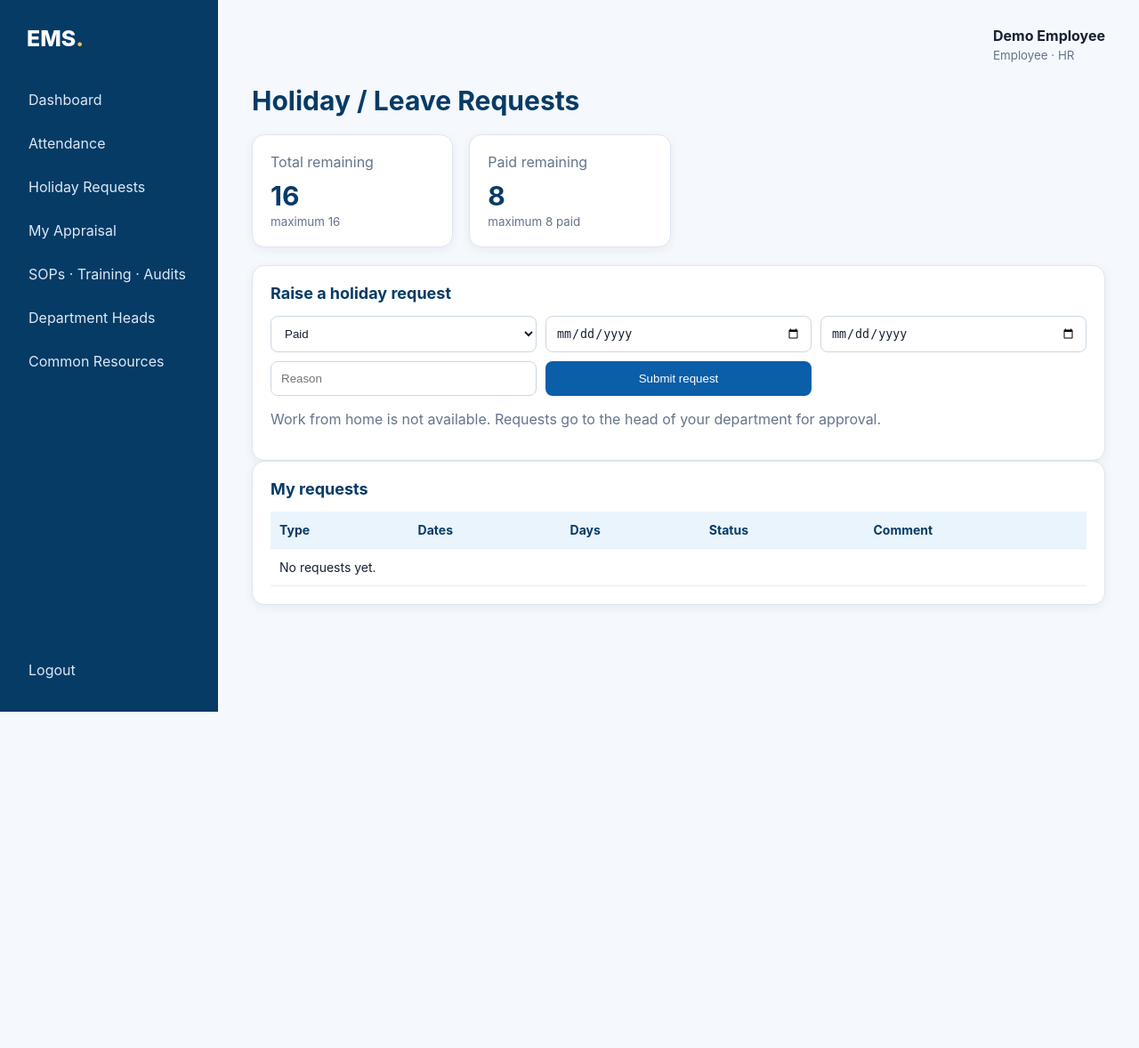
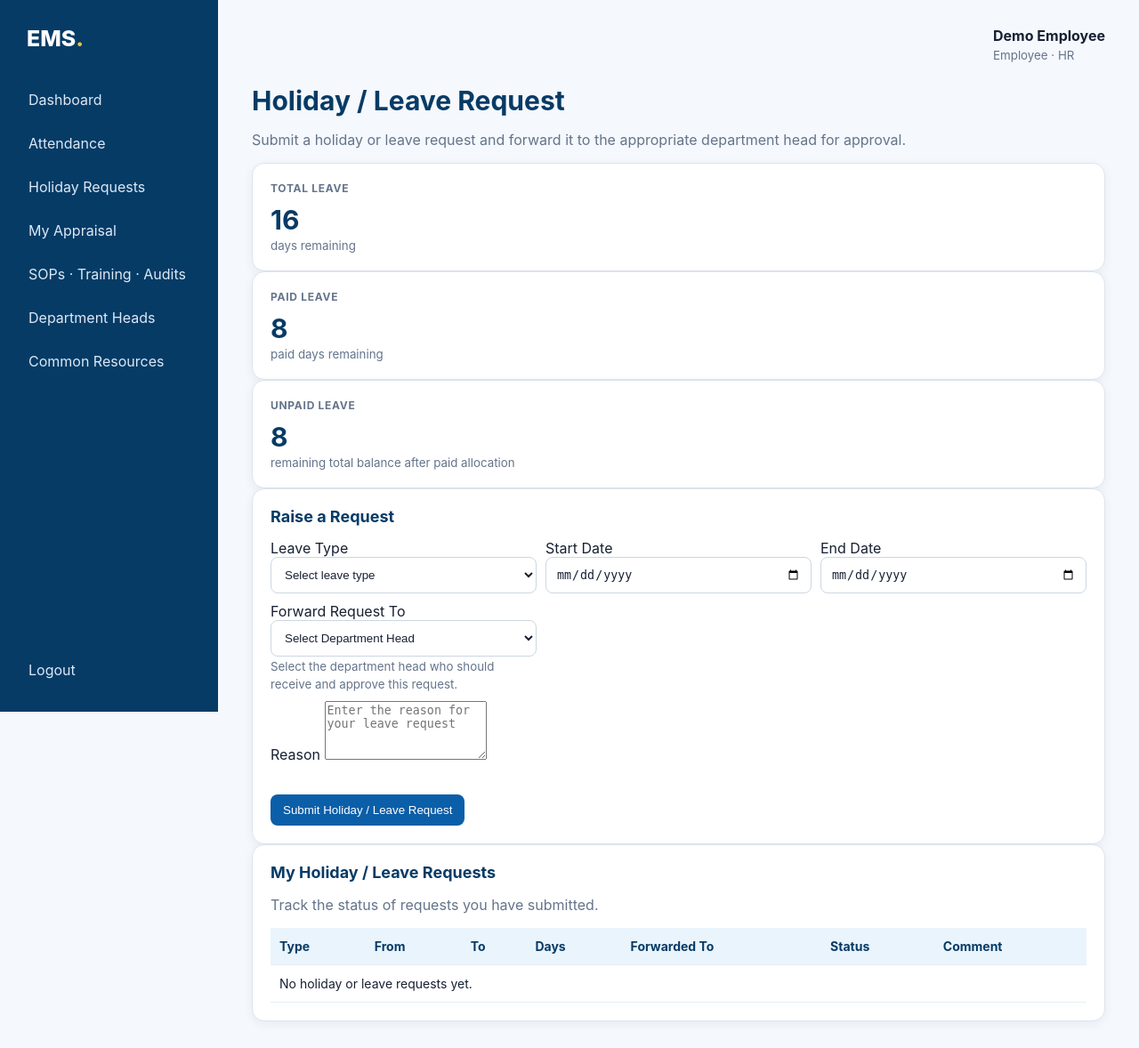
Before and after one commit to rakshithar11/EMS, a Flask app: page /leave in a window 1280 px wide. Shown: the whole page at 89% size. Before the commit the page ends 800 px from the top, so only its background shows below. Run offline with Flask 3, Linux system fonts and the light colour scheme; a user stored in the database is signed in; data comes from the database, SQL or seed files in the repository; data that the repository does not hold is empty.

Commit message:
Update leave.html

```diff
--- a/templates/leave.html
+++ b/templates/leave.html
@@ -1,17 +1,358 @@
+{% extends "base.html" %}
 
-{% extends "base.html" %}
-{% block title %}Leave & Holidays · EMS{% endblock %}
+{% block title %}Holiday / Leave · EMS{% endblock %}
+
 {% block content %}
-<h1>Holiday / Leave Requests</h1>
-<div class="grid cards"><div class="card"><span>Total remaining</span><strong>{{total_remaining}}</strong><small>maximum 16</small></div><div class="card"><span>Paid remaining</span><strong>{{paid_remaining}}</strong><small>maximum 8 paid</small></div></div>
-<section class="panel"><h2>Raise a holiday request</h2>
-<form class="form-grid" method="post">
-<select name="leave_type"><option>Paid</option><option>Unpaid</option></select>
-<input name="start_date" type="date" required><input name="end_date" type="date" required>
-<input name="reason" placeholder="Reason" required><button>Submit request</button>
-</form>
-<p class="muted">Work from home is not available. Requests go to the head of your department for approval.</p>
+
+<div class="between">
+
+    <div>
+        <h1>Holiday / Leave Request</h1>
+
+        <p class="muted">
+            Submit a holiday or leave request and forward it
+            to the appropriate department head for approval.
+        </p>
+    </div>
+
+</div>
+
+
+<!-- =====================================================
+     LEAVE BALANCE
+     ===================================================== -->
+
+<div class="cards">
+
+    <div class="card">
+        <span class="eyebrow">Total Leave</span>
+
+        <strong>
+            {{ total_remaining }}
+        </strong>
+
+        <small>
+            days remaining
+        </small>
+    </div>
+
+
+    <div class="card">
+        <span class="eyebrow">Paid Leave</span>
+
+        <strong>
+            {{ paid_remaining }}
+        </strong>
+
+        <small>
+            paid days remaining
+        </small>
+    </div>
+
+
+    <div class="card">
+        <span class="eyebrow">Unpaid Leave</span>
+
+        <strong>
+            {{ total_remaining - paid_remaining }}
+        </strong>
+
+        <small>
+            remaining total balance after paid allocation
+        </small>
+    </div>
+
+</div>
+
+
+<!-- =====================================================
+     REQUEST FORM
+     ===================================================== -->
+
+<section class="panel">
+
+    <h2>Raise a Request</h2>
+
+    <form
+        method="POST"
+        action="{{ url_for('main.leave') }}"
+    >
+
+        <div class="form-grid">
+
+
+            <!-- LEAVE TYPE -->
+
+            <div>
+
+                <label for="leave_type">
+                    Leave Type
+                </label>
+
+                <select
+                    id="leave_type"
+                    name="leave_type"
+                    required
+                >
+
+                    <option value="">
+                        Select leave type
+                    </option>
+
+                    <option value="Paid">
+                        Paid Leave
+                    </option>
+
+                    <option value="Unpaid">
+                        Unpaid Leave
+                    </option>
+
+                </select>
+
+            </div>
+
+
+            <!-- START DATE -->
+
+            <div>
+
+                <label for="start_date">
+                    Start Date
+                </label>
+
+                <input
+                    type="date"
+                    id="start_date"
+                    name="start_date"
+                    required
+                >
+
+            </div>
+
+
+            <!-- END DATE -->
+
+            <div>
+
+                <label for="end_date">
+                    End Date
+                </label>
+
+                <input
+                    type="date"
+                    id="end_date"
+                    name="end_date"
+                    required
+                >
+
+            </div>
+
+
+            <!-- FORWARD TO -->
+
+            <div>
+
+                <label for="forward_to">
+                    Forward Request To
+                </label>
+
+                <select
+                    id="forward_to"
+                    name="forward_to"
+                    required
+                >
+
+                    <option value="">
+                        Select Department Head
+                    </option>
+
+                    {% for head in department_heads %}
+
+                    <option value="{{ head.email }}">
+
+                        {{ head.name }}
+
+                        {% if head.department %}
+                        — {{ head.department }}
+                        {% endif %}
+
+                    </option>
+
+                    {% endfor %}
+
+                </select>
+
+                <small class="muted">
+                    Select the department head who should
+                    receive and approve this request.
+                </small>
+
+            </div>
+
+
+            <!-- REASON -->
+
+            <div style="grid-column: 1 / -1;">
+
+                <label for="reason">
+                    Reason
+                </label>
+
+                <textarea
+                    id="reason"
+                    name="reason"
+                    rows="4"
+                    placeholder="Enter the reason for your leave request"
+                ></textarea>
+
+            </div>
+
+
+        </div>
+
+
+        <div style="margin-top: 20px;">
+
+            <button
+                type="submit"
+                class="button"
+            >
+                Submit Holiday / Leave Request
+            </button>
+
+        </div>
+
+    </form>
+
 </section>
-<section class="panel"><h2>My requests</h2><table><tr><th>Type</th><th>Dates</th><th>Days</th><th>Status</th><th>Comment</th></tr>
-{% for x in requests %}<tr><td>{{x.leave_type}}</td><td>{{x.start_date}} → {{x.end_date}}</td><td>{{x.days}}</td><td><span class="badge">{{x.status}}</span></td><td>{{x.head_comment or '-'}}</td></tr>{% else %}<tr><td colspan="5">No requests yet.</td></tr>{% endfor %}</table></section>
+
+
+<!-- =====================================================
+     REQUEST HISTORY
+     ===================================================== -->
+
+<section class="panel">
+
+    <div class="between">
+
+        <div>
+            <h2>My Holiday / Leave Requests</h2>
+
+            <p class="muted">
+                Track the status of requests you have submitted.
+            </p>
+        </div>
+
+    </div>
+
+
+    <table>
+
+        <thead>
+
+            <tr>
+
+                <th>Type</th>
+
+                <th>From</th>
+
+                <th>To</th>
+
+                <th>Days</th>
+
+                <th>Forwarded To</th>
+
+                <th>Status</th>
+
+                <th>Comment</th>
+
+            </tr>
+
+        </thead>
+
+
+        <tbody>
+
+            {% for request in requests %}
+
+            <tr>
+
+                <td>
+                    {{ request.leave_type }}
+                </td>
+
+
+                <td>
+                    {{ request.start_date }}
+                </td>
+
+
+                <td>
+                    {{ request.end_date }}
+                </td>
+
+
+                <td>
+                    {{ request.days }}
+                </td>
+
+
+                <td>
+
+                    {% if request.forwarded_to_name %}
+
+                        {{ request.forwarded_to_name }}
+
+                        {% if request.forwarded_to %}
+                        <br>
+                        <small>
+                            {{ request.forwarded_to }}
+                        </small>
+                        {% endif %}
+
+                    {% else %}
+
+                        —
+
+                    {% endif %}
+
+                </td>
+
+
+                <td>
+
+                    <span class="badge">
+                        {{ request.status }}
+                    </span>
+
+                </td>
+
+
+                <td>
+                    {{ request.head_comment or "—" }}
+                </td>
+
+            </tr>
+
+
+            {% else %}
+
+            <tr>
+
+                <td colspan="7">
+
+                    No holiday or leave requests yet.
+
+                </td>
+
+            </tr>
+
+            {% endfor %}
+
+        </tbody>
+
+    </table>
+
+</section>
+
 {% endblock %}
```
